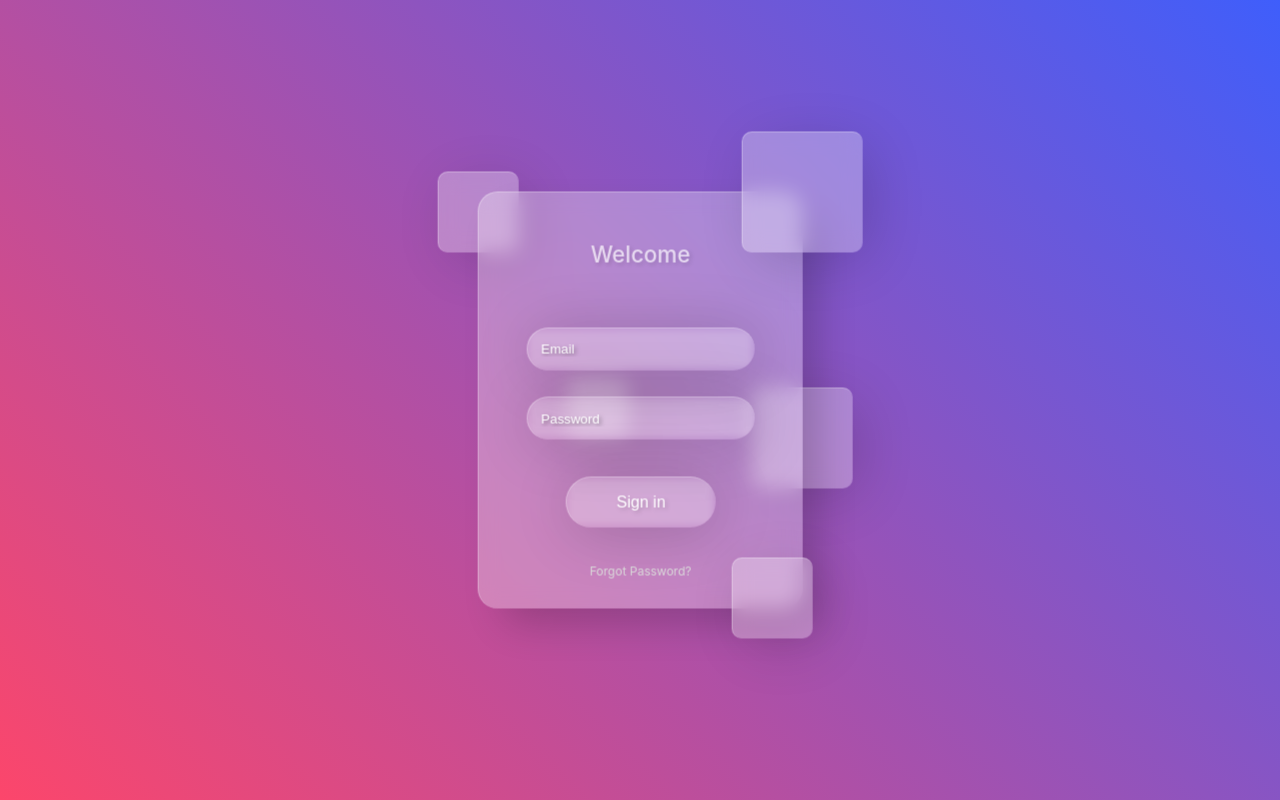
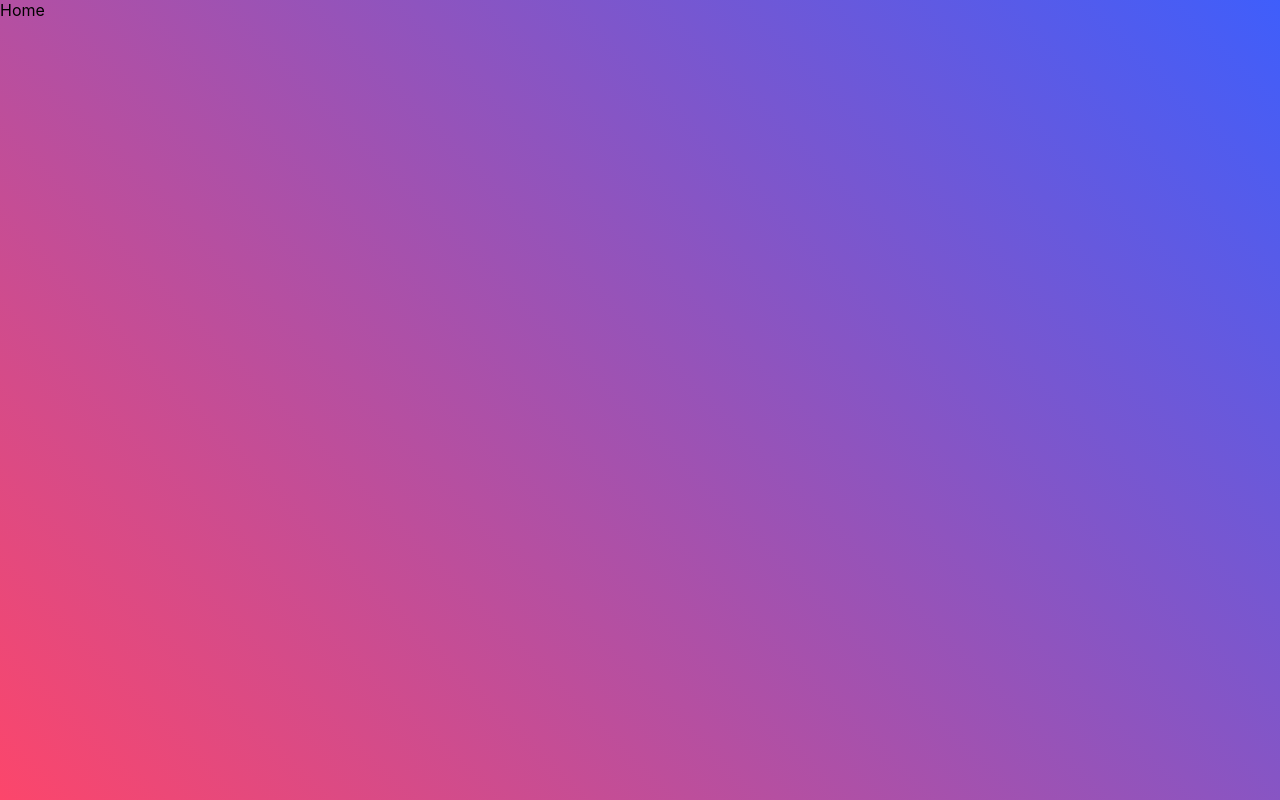
Before and after one commit to tu11aa/aniversary, a React (Create React App) app: page /home in a window 1280 px wide. Built offline with nearby package versions, Linux system fonts and the light colour scheme.

Commit message:
Login done, toast, add Home page

```diff
--- a/package.json
+++ b/package.json
@@ -8,7 +8,9 @@
     "@testing-library/user-event": "^13.5.0",
     "react": "^18.2.0",
     "react-dom": "^18.2.0",
+    "react-router-dom": "^6.4.0",
     "react-scripts": "5.0.1",
+    "react-toastify": "^9.0.8",
     "web-vitals": "^2.1.4"
   },
   "scripts": {
--- a/src/App.js
+++ b/src/App.js
@@ -1,10 +1,17 @@
-import { Login } from "./components/Login";
+import { ToastContainer } from "react-toastify";
+import Login from "./pages/Login";
+import { BrowserRouter, Routes, Route } from "react-router-dom";
+import Home from "./pages/Home";
 
 function App() {
   return (
-    <>
-      <Login />
-    </>
+    <BrowserRouter>
+      <Routes>
+        <Route path="/" element={<Login />} />
+        <Route path="/home" element={<Home />} />
+      </Routes>
+      <ToastContainer autoClose={2000} />
+    </BrowserRouter>
   );
 }
 
--- a/src/components/Login.jsx
+++ /dev/null
@@ -1,30 +0,0 @@
-import React, { useState } from 'react';
-import "../login.scss"
-
-export const Login = () => {
-  const sampleUsername = "Tu"
-  const samplePassword = "12345"
-  const formData = useState({username:"", password:""})
-
-
-
-  return (
-    <div className="container">
-      <form>
-        <p>Welcome</p>
-        <input type="email" placeholder="Email"/><br/>
-        <input type="password" placeholder="Password"/><br/>
-        <input type="button" value="Sign in"/><br/>
-        <a href="#">Forgot Password?</a><br/>
-      </form>
-
-      <div class="drops">
-        <div class="drop drop-1"/>
-        <div class="drop drop-2"/>
-        <div class="drop drop-3"/>
-        <div class="drop drop-4"/>
-        <div class="drop drop-5"/>
-      </div>
-    </div>
-  )
-}
--- /dev/null
+++ b/src/pages/Home.jsx
@@ -0,0 +1,9 @@
+import React from 'react'
+
+const Home = () => {
+  return (
+    <div>Home</div>
+  )
+}
+
+export default Home
--- /dev/null
+++ b/src/pages/Login.jsx
@@ -0,0 +1,42 @@
+import React, { useState } from 'react';
+import { useNavigate, Link } from 'react-router-dom';
+import { toast } from 'react-toastify';
+import "../login.scss"
+import 'react-toastify/dist/ReactToastify.css';
+
+const Login = () => {
+  const navigate = useNavigate()
+
+  const sampleUsername = "Tu"
+  const samplePassword = "12345"
+  const [userName, setUserName] = useState("")
+  const [password, setPassword] = useState("")
+
+  const handleSubmit = (e) => {
+    e.preventDefault()
+    if (userName === sampleUsername && password === samplePassword) navigate("/home")
+    else toast.warn("Wrong user name or password")
+  }
+
+  return (
+    <div className="container">
+      <form>
+        <p>Welcome</p>
+        <input type="email" placeholder="User name" value={userName} onChange={(e)=>{setUserName(e.target.value)}}/><br/>
+        <input type="password" placeholder="Password" value={password} onChange={(e)=>{setPassword(e.target.value)}}/><br/>
+        <input type="submit" value="Sign in"  onClick={handleSubmit}/><br/>
+        <Link to="/forgotpassword">Forgot Password?</Link><br/>
+      </form>
+
+      <div className="drops">
+        <div className="drop drop-1"/>
+        <div className="drop drop-2"/>
+        <div className="drop drop-3"/>
+        <div className="drop drop-4"/>
+        <div className="drop drop-5"/>
+      </div>
+    </div>
+  )
+}
+
+export default Login
```
Also changed, not shown: 1 other file (tests, documents, lock files or other folders).
